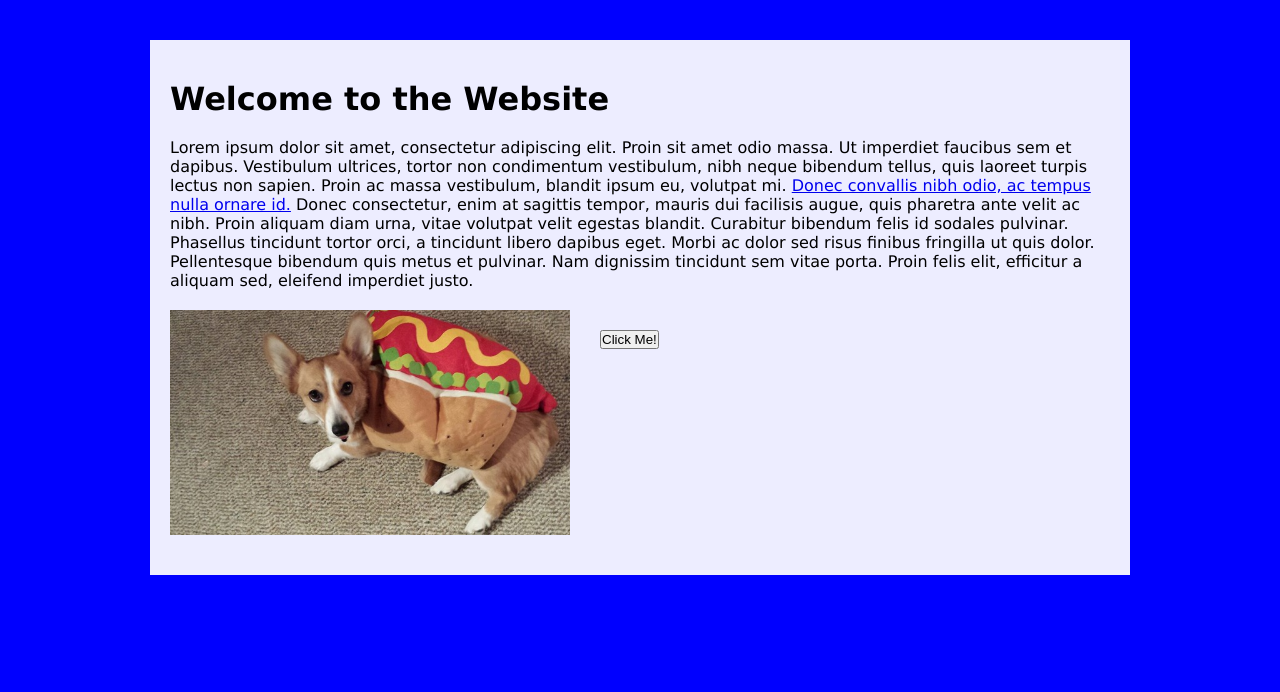
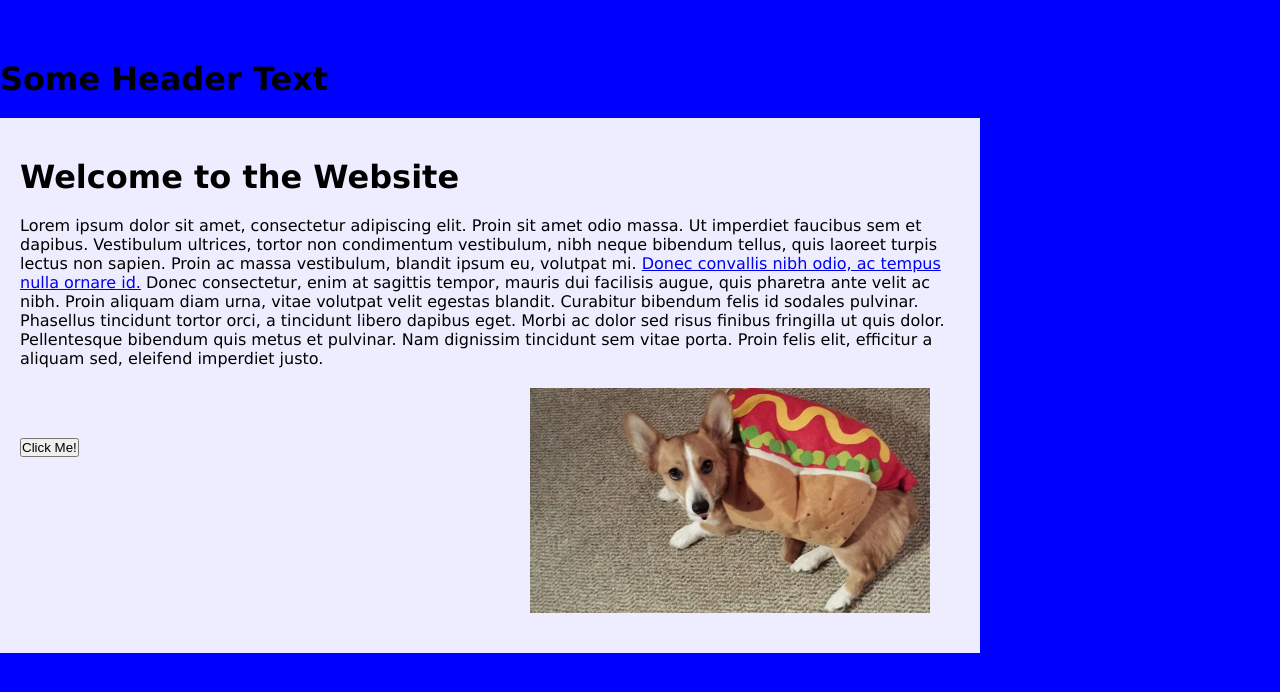
Before and after one commit to kevinles117/kevinles117.github.io, a plain HTML site: page index.html in a window 1280 px wide. Drawn offline with Linux system fonts and the light colour scheme.

Commit message:
Nother Draft

```diff
--- a/css/styles.css
+++ b/css/styles.css
@@ -3,15 +3,22 @@
 *{
     padding: 0;
     margin: 20px auto;
-    }
+}
+
+header {
+    background-color: gray;
+    margin-left: 450px;
+}
 
 body {
   background-color: blue;
   font-family: Verdana, helvetica, arial;
   font-size: 100%;
+  float: left;
 }
 
 #wrapper {
+  background-color: yellow;
   width: 940px;
   margin: 0 auto;
   background: rgba(255, 255, 255, .93);
@@ -22,6 +29,10 @@ body {
 
 img {
   width: 400px;
-  float: left;
+  float: right;
   margin: 0 30px 20px 0;
 }
+
+button {
+  margin-top: 50px;
+}
--- a/index.html
+++ b/index.html
@@ -5,6 +5,8 @@
 <title>Kevin Le</title>
 
 <link href="css/styles.css" type="text/css" rel="stylesheet">
+
+<h1> Some Header Text </h1>
 
 </head/
 
```
